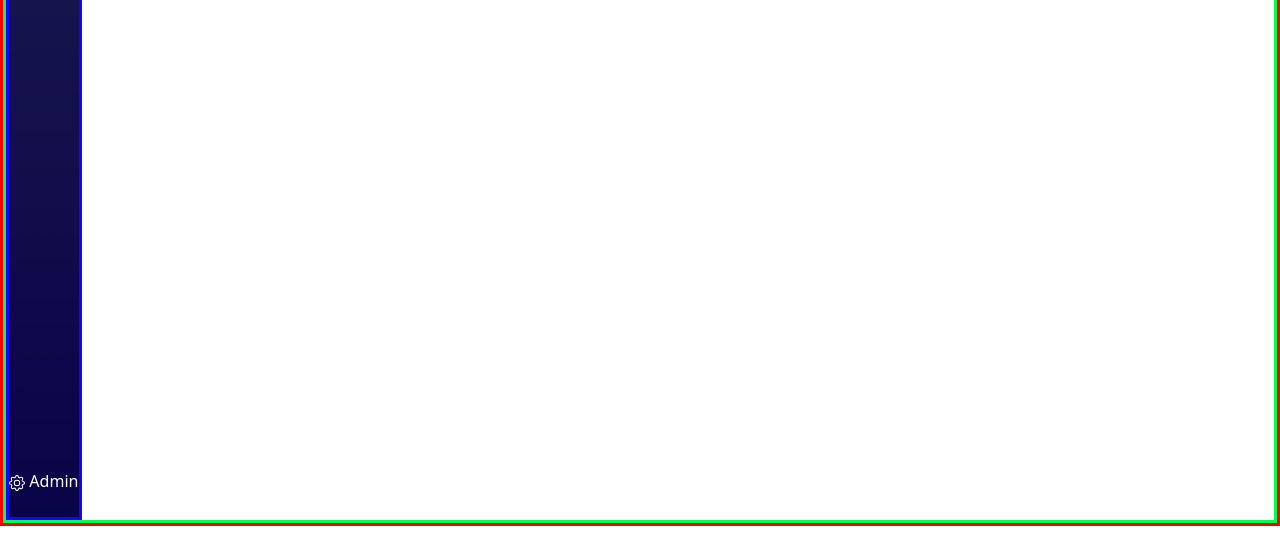
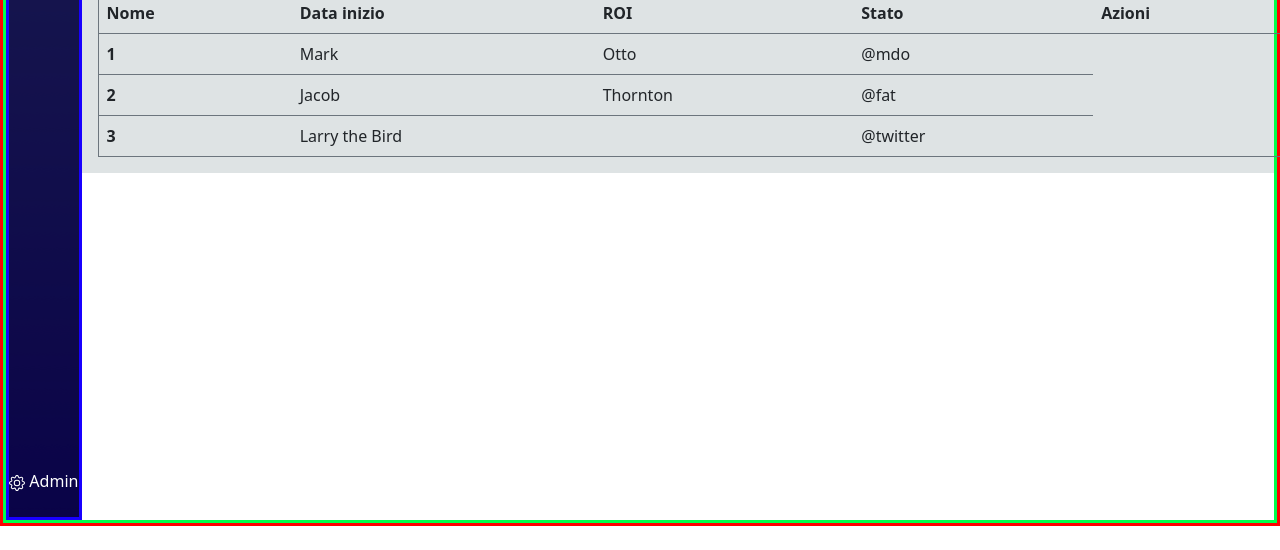
Before and after one commit to Skyfe24/html-css-bootstrap-dashboard, a plain HTML site: page index.html in a window 1280 px wide. Shown: the part 250-800 px from the top of the page. Drawn offline with nearby package versions, Linux system fonts and the light colour scheme.

Commit message:
working on table

```diff
--- a/index.html
+++ b/index.html
@@ -105,7 +105,82 @@
                     </div>
 
 
-                    <div class="cards"></div>
+                    <div class="cards topblue bg-mygrey pt-3">
+                        <div class="container-fluid topblue  m-3">
+                            <div class="row">
+                                <div class="card-header">
+                                    <div class="headofthetable h4 bg-mygrey2 border border-secondary">Prossime Classi</h4>
+                                </div>
+                                <table class="table border border-secondary">
+                                    <thead>
+                                      <tr>
+                                        <th scope="col">Nome</th>
+                                        <th scope="col">Data inizio</th>
+                                        <th scope="col">ROI</th>
+                                        <th scope="col">Stato</th>
+                                        <th scope="col">Azioni</th>
+                                      </tr>
+                                    </thead>
+                                    <tbody>
+                                      <tr>
+                                        <th scope="row">1</th>
+                                        <td>Mark</td>
+                                        <td>Otto</td>
+                                        <td>@mdo</td>
+                                      </tr>
+                                      <tr>
+                                        <th scope="row">2</th>
+                                        <td>Jacob</td>
+                                        <td>Thornton</td>
+                                        <td>@fat</td>
+                                      </tr>
+                                      <tr>
+                                        <th scope="row">3</th>
+                                        <td colspan="2">Larry the Bird</td>
+                                        <td>@twitter</td>
+                                      </tr>
+                                    </tbody>
+                                  </table>
+
+
+
+
+
+
+
+
+
+
+
+
+
+
+
+
+
+
+                            </div>
+
+
+
+
+
+
+
+
+
+
+                        </div>
+
+
+
+
+
+
+
+
+
+                    </div>
 
 
 
--- a/style.css
+++ b/style.css
@@ -3,6 +3,9 @@
 }
 .bg-mygrey{
     background-color: #dee3e4;
+}
+.bg-mygrey2{
+    background-color: rgb(192, 198, 201);
 }
 .bigcontainer{
     width: 100%;
```
